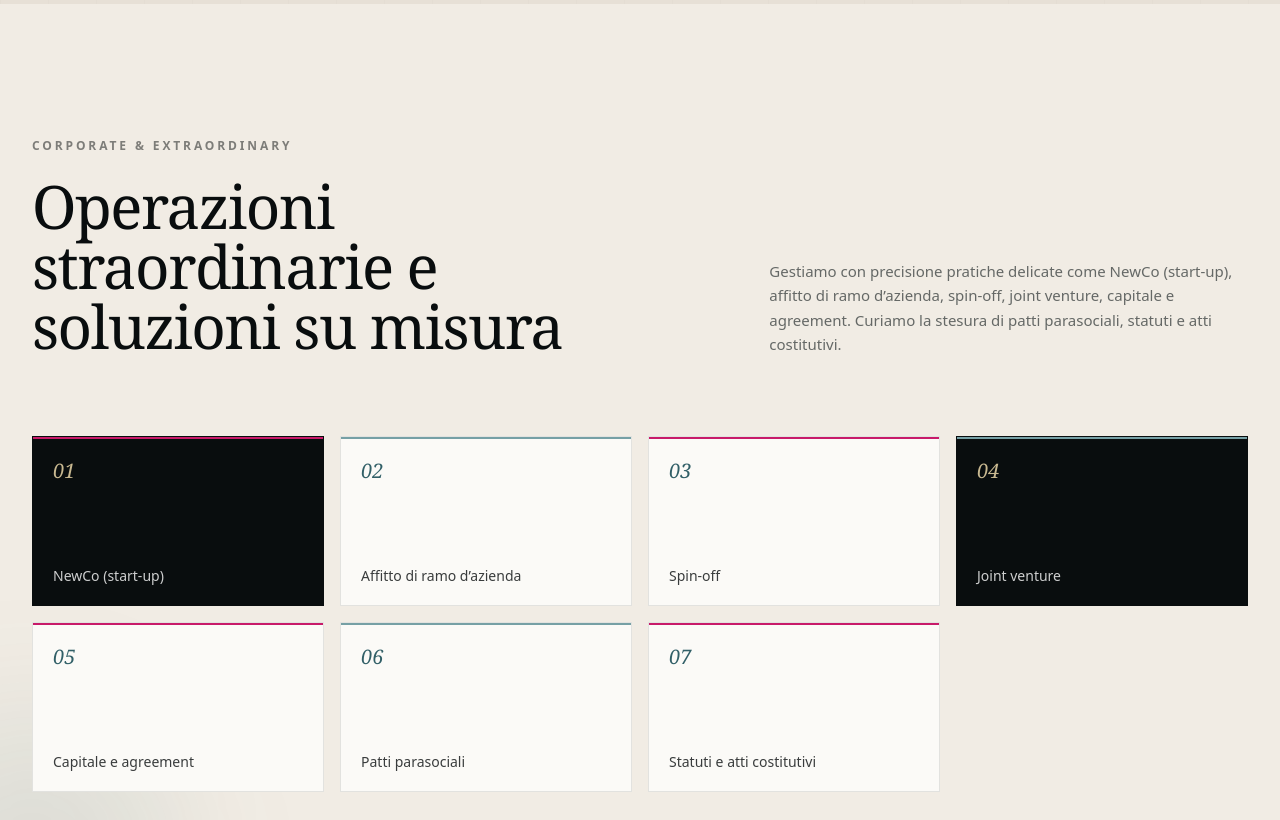
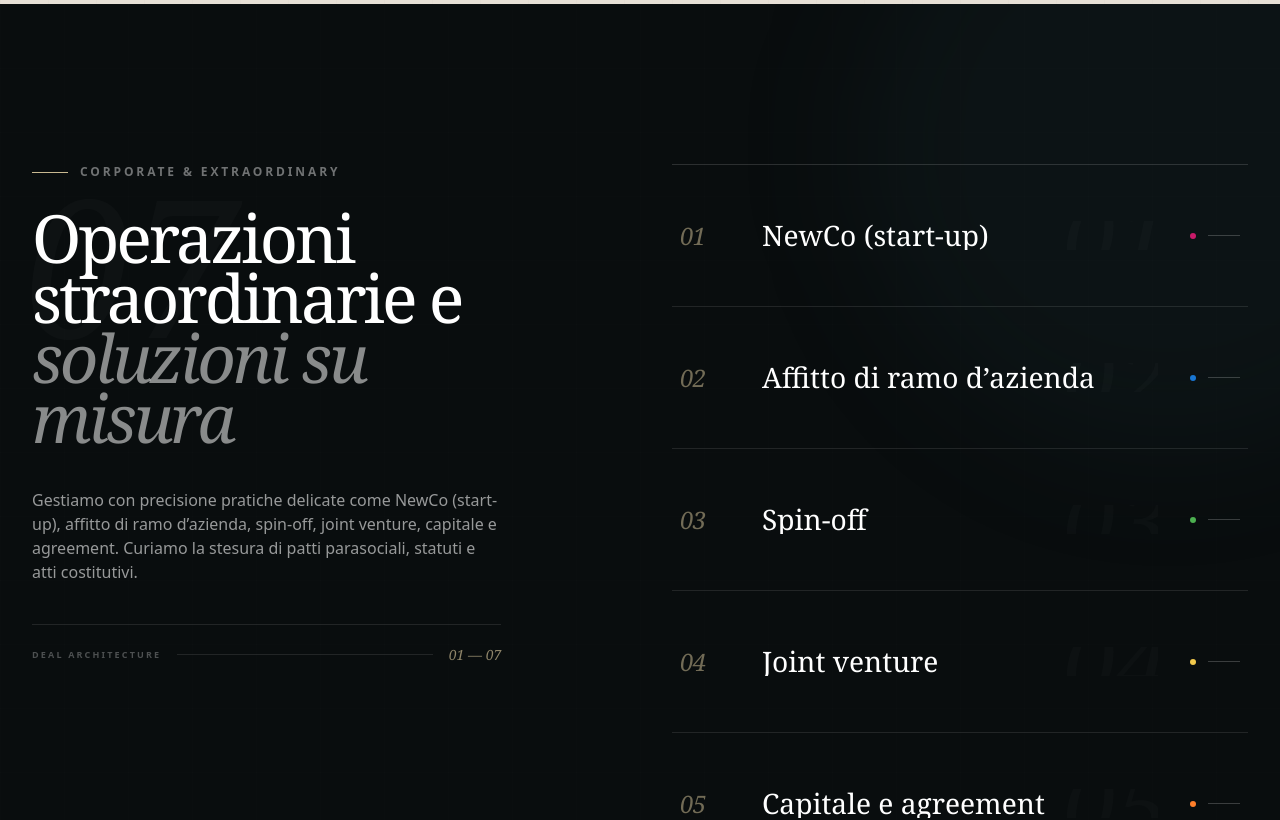
Before and after one commit to gaetanomeli95-lab/Prosperya-site, a Next.js app: page / in a window 1280 px wide. Shown: the part 7520-8340 px from the top of the page. Built offline with nearby package versions, Linux system fonts and the light colour scheme.

Commit message:
design: rebuild extraordinary operations as deal matrix

```diff
--- a/src/components/SectionOperations.tsx
+++ b/src/components/SectionOperations.tsx
@@ -3,42 +3,96 @@
 import { operations } from '@/data/services';
 import { FadeIn } from './MotionWrapper';
 
+const nodeColors = [
+  'bg-logo-magenta',
+  'bg-logo-blue',
+  'bg-logo-green',
+  'bg-logo-yellow',
+  'bg-logo-orange',
+  'bg-mediterranean-light',
+  'bg-logo-magenta',
+];
+
 export function SectionOperations() {
   return (
-    <section className="relative overflow-hidden bg-[#F1ECE4] py-24 lg:py-32">
-      <div className="absolute bottom-[-5rem] left-[-7rem] h-72 w-72 rounded-full bg-mediterranean/10 blur-3xl" />
-      <div className="relative mx-auto max-w-[1480px] px-5 sm:px-6 lg:px-8">
-        <div className="mb-14 grid items-end gap-8 lg:mb-20 lg:grid-cols-12 lg:gap-12">
-          <div className="lg:col-span-6">
+    <section className="relative overflow-hidden bg-[#090D0E] py-24 text-white lg:py-40">
+      <div className="absolute inset-0 prosperya-grid opacity-20" />
+      <div className="absolute right-[-12rem] top-[-10rem] hidden h-[38rem] w-[38rem] rounded-full bg-mediterranean/[0.09] blur-3xl md:block" />
+      <div className="absolute bottom-[-12rem] left-[-10rem] hidden h-[30rem] w-[30rem] rounded-full bg-sand/[0.05] blur-3xl md:block" />
+
+      <div className="section-frame relative">
+        <div className="grid gap-14 lg:grid-cols-12 lg:gap-16">
+          <div className="lg:col-span-5">
             <FadeIn>
-              <span className="eyebrow text-night/50">Corporate & extraordinary</span>
-              <h2 className="mt-5 text-4xl font-heading leading-[0.98] text-night sm:text-5xl lg:text-6xl">
-                Operazioni straordinarie e soluzioni su misura
-              </h2>
+              <div className="lg:sticky lg:top-32">
+                <div className="flex items-center gap-3">
+                  <span className="h-px w-9 bg-sand" />
+                  <span className="eyebrow !text-white/42">Corporate & extraordinary</span>
+                </div>
+
+                <div className="relative mt-7">
+                  <span className="pointer-events-none absolute -left-2 -top-10 hidden font-heading text-[12rem] italic leading-none text-white/[0.025] xl:block">
+                    07
+                  </span>
+                  <h2 className="relative max-w-[760px] text-[clamp(3rem,5.2vw,6.2rem)] font-heading leading-[0.9] tracking-[-.045em] !text-white">
+                    Operazioni straordinarie e <span className="italic !text-white/52">soluzioni su misura</span>
+                  </h2>
+                </div>
+
+                <p className="mt-8 max-w-xl text-[15px] leading-[1.85] !text-white/58 sm:text-base lg:mt-10">
+                  Gestiamo con precisione pratiche delicate come NewCo (start-up), affitto di ramo d’azienda, spin-off, joint venture, capitale e agreement. Curiamo la stesura di patti parasociali, statuti e atti costitutivi.
+                </p>
+
+                <div className="mt-10 hidden items-center gap-4 border-t border-white/10 pt-5 lg:flex">
+                  <span className="text-[9px] font-semibold uppercase tracking-[.24em] !text-white/28">Deal architecture</span>
+                  <span className="h-px flex-1 bg-white/10" />
+                  <span className="font-heading italic text-sm text-sand/70">01 — 07</span>
+                </div>
+              </div>
             </FadeIn>
           </div>
-          <div className="lg:col-span-5 lg:col-start-8">
-            <FadeIn delay={0.1}>
-              <p className="text-sm leading-relaxed text-anthracite/70 lg:text-[15px]">
-                Gestiamo con precisione pratiche delicate come NewCo (start-up), affitto di ramo d’azienda, spin-off, joint venture, capitale e agreement. Curiamo la stesura di patti parasociali, statuti e atti costitutivi.
-              </p>
+
+          <div className="lg:col-span-6 lg:col-start-7">
+            <div className="border-t border-white/14">
+              {operations.map((op, i) => (
+                <FadeIn key={op} delay={i * 0.035}>
+                  <div className="group relative grid min-h-[116px] grid-cols-[42px_1fr_auto] items-center gap-4 border-b border-white/10 py-5 transition-colors duration-500 hover:bg-white/[0.025] sm:min-h-[130px] sm:grid-cols-[58px_1fr_auto] sm:gap-6 sm:py-6 lg:min-h-[142px] lg:px-2">
+                    <div className="relative flex h-full items-center">
+                      <span className="editorial-index text-xl text-sand/55 transition-colors duration-500 group-hover:text-sand sm:text-2xl">
+                        {String(i + 1).padStart(2, '0')}
+                      </span>
+                      <span className={`absolute -left-[1px] top-1/2 h-2 w-2 -translate-x-1/2 -translate-y-1/2 rounded-full opacity-0 transition-all duration-500 group-hover:opacity-100 group-hover:scale-125 ${nodeColors[i % nodeColors.length]}`} />
+                    </div>
+
+                    <div className="relative overflow-hidden">
+                      <span className="pointer-events-none absolute -right-3 top-1/2 -translate-y-1/2 font-heading text-[5rem] italic leading-none text-white/[0.018] transition-all duration-700 group-hover:-translate-x-2 group-hover:text-white/[0.04] sm:text-[6rem]">
+                        {String(i + 1).padStart(2, '0')}
+                      </span>
+                      <p className="relative max-w-[34rem] text-[clamp(1.25rem,2.2vw,2.05rem)] font-heading leading-[1.02] !text-white/82 transition-all duration-500 group-hover:translate-x-1 group-hover:!text-white">
+                        {op}
+                      </p>
+                    </div>
+
+                    <div className="flex items-center gap-3 pl-2">
+                      <span className={`h-1.5 w-1.5 rounded-full ${nodeColors[i % nodeColors.length]}`} />
+                      <span className="hidden h-px w-8 origin-right bg-white/20 transition-all duration-500 group-hover:w-12 group-hover:bg-sand/55 sm:block" />
+                    </div>
+
+                    <div className={`absolute bottom-[-1px] left-0 h-px w-0 transition-all duration-700 group-hover:w-full ${nodeColors[i % nodeColors.length]}`} />
+                  </div>
+                </FadeIn>
+              ))}
+            </div>
+
+            <FadeIn delay={0.22}>
+              <div className="mt-6 flex items-center justify-between gap-5 border border-white/10 px-5 py-4 sm:px-6">
+                <p className="max-w-lg text-[10px] uppercase tracking-[.18em] !text-white/32">
+                  Struttura · Negoziazione · Coordinamento
+                </p>
+                <span className="shrink-0 font-heading italic text-lg text-sand/75">Prosperya</span>
+              </div>
             </FadeIn>
           </div>
-        </div>
-
-        <div className="grid grid-cols-1 gap-3 sm:grid-cols-2 lg:grid-cols-4 lg:gap-4">
-          {operations.map((op, i) => {
-            const dark = i === 0 || i === 3;
-            return (
-              <FadeIn key={op} delay={i * 0.035}>
-                <div className={`group relative flex min-h-[170px] flex-col justify-between overflow-hidden border p-5 transition-all duration-500 hover:-translate-y-1 hover:shadow-soft ${dark ? 'dark-surface border-night bg-night' : 'border-night/10 bg-paper hover:border-night/20'}`}>
-                  <div className={`absolute inset-x-0 top-0 h-[2px] ${i % 2 === 0 ? 'bg-logo-magenta' : 'bg-mediterranean-light'}`} />
-                  <span className={`font-heading italic text-xl ${dark ? 'text-sand' : 'text-mediterranean'}`}>{String(i + 1).padStart(2, '0')}</span>
-                  <span className={`max-w-[15rem] text-sm font-medium leading-snug ${dark ? '!text-white/80' : 'text-night/80'}`}>{op}</span>
-                </div>
-              </FadeIn>
-            );
-          })}
         </div>
       </div>
     </section>
```
